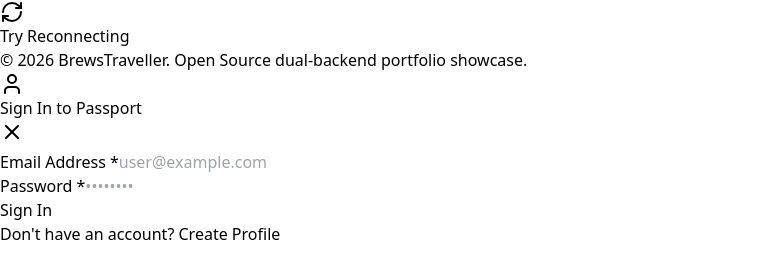
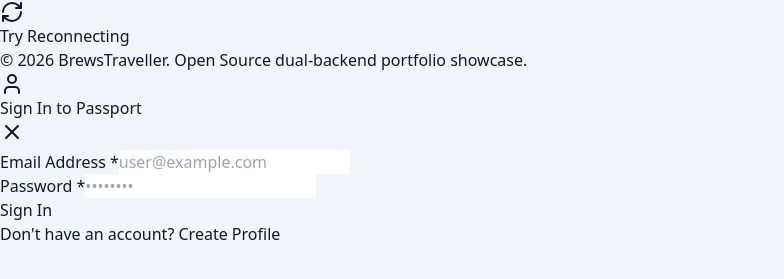
Before and after one commit to reganbp/brewstraveller, a Vue app in the folder frontend-vue/: page / in a window 1280 px wide. Both pictures are taken after a click on the button "Sign In". Shown: the part 445-724 px from the top of the page, without its empty margins (0-784 px from the left). Built offline with nearby package versions, Linux system fonts and the light colour scheme; no server answers.

Commit message:
UPDATE - css for dark mode

```diff
--- a/frontend-vue/index.html
+++ b/frontend-vue/index.html
@@ -6,7 +6,7 @@
     <meta name="viewport" content="width=device-width, initial-scale=1.0" />
     <title>BrewsTraveller - Portfolio Passport</title>
   </head>
-  <body class="bg-slate-50 text-slate-900 dark:bg-slate-950 dark:text-slate-100 min-h-screen transition-colors duration-300">
+  <body class="min-h-screen">
     <div id="app"></div>
     <script type="module" src="/src/main.ts"></script>
   </body>
--- a/frontend-vue/src/components/AuthModal.vue
+++ b/frontend-vue/src/components/AuthModal.vue
@@ -1,23 +1,23 @@
 <template>
   <Teleport to="body">
     <div v-if="isOpen" class="fixed inset-0 z-[9999] flex items-center justify-center p-4 bg-black/80 backdrop-blur-sm overflow-y-auto" @click.self="close">
-      <div class="relative w-full max-w-md my-auto bg-slate-900 border border-slate-700 rounded-2xl p-6 shadow-2xl max-h-[85vh] overflow-y-auto">
+      <div class="relative w-full max-w-md my-auto bg-white dark:bg-slate-900 border border-slate-200 dark:border-slate-700 rounded-2xl p-6 shadow-2xl max-h-[85vh] overflow-y-auto">
         <!-- Header -->
-        <div class="flex items-center justify-between border-b border-slate-800 pb-3 mb-4">
-          <h3 class="text-lg font-extrabold text-white flex items-center gap-2">
+        <div class="flex items-center justify-between border-b border-slate-100 dark:border-slate-800 pb-3 mb-4">
+          <h3 class="text-lg font-extrabold text-slate-900 dark:text-white flex items-center gap-2">
             <UserIcon class="h-5 w-5 text-amber-500" />
             {{ isRegister ? 'Create Passport Profile' : 'Sign In to Passport' }}
           </h3>
           <button
             @click="close"
-            class="rounded-lg p-1 text-slate-400 hover:bg-slate-800 hover:text-white transition-colors"
+            class="rounded-lg p-1 text-slate-400 hover:bg-slate-100 dark:hover:bg-slate-800 hover:text-slate-700 dark:hover:text-white transition-colors"
           >
             <X class="h-5 w-5" />
           </button>
         </div>
 
         <!-- Errors -->
-        <p v-if="errorMsg" class="mb-4 text-xs font-semibold text-rose-400 bg-rose-950/20 p-2.5 rounded-lg border border-rose-900/30 animate-pulse">
+        <p v-if="errorMsg" class="mb-4 text-xs font-semibold text-rose-600 dark:text-rose-400 bg-rose-50 dark:bg-rose-950/20 p-2.5 rounded-lg border border-rose-200 dark:border-rose-900/30 animate-pulse">
           ⚠ {{ errorMsg }}
         </p>
 
@@ -25,7 +25,7 @@
         <form @submit.prevent="handleSubmit">
           <!-- Full Name (Only for Register) -->
           <div v-if="isRegister" class="mb-4 space-y-1.5">
-            <label class="block text-xs font-bold text-slate-400 uppercase tracking-wider">
+            <label class="block text-xs font-bold text-slate-600 dark:text-slate-400 uppercase tracking-wider">
               Full Name <span class="text-rose-500">*</span>
             </label>
             <input
@@ -33,13 +33,13 @@
               type="text"
               required
               placeholder="e.g. John Doe"
-              class="w-full rounded-xl border border-slate-700 bg-slate-950 px-4 py-2.5 text-sm focus:border-amber-500 focus:outline-none text-white placeholder-slate-500"
+              class="w-full rounded-xl border border-slate-300 dark:border-slate-700 bg-slate-50 dark:bg-slate-950 px-4 py-2.5 text-sm focus:border-amber-500 focus:outline-none text-slate-900 dark:text-white placeholder-slate-400 dark:placeholder-slate-500"
             />
           </div>
 
           <!-- Email Address -->
           <div class="mb-4 space-y-1.5">
-            <label class="block text-xs font-bold text-slate-400 uppercase tracking-wider">
+            <label class="block text-xs font-bold text-slate-600 dark:text-slate-400 uppercase tracking-wider">
               Email Address <span class="text-rose-500">*</span>
             </label>
             <input
@@ -47,13 +47,13 @@
               type="email"
               required
               placeholder="user@example.com"
-              class="w-full rounded-xl border border-slate-700 bg-slate-950 px-4 py-2.5 text-sm focus:border-amber-500 focus:outline-none text-white placeholder-slate-500"
+              class="w-full rounded-xl border border-slate-300 dark:border-slate-700 bg-slate-50 dark:bg-slate-950 px-4 py-2.5 text-sm focus:border-amber-500 focus:outline-none text-slate-900 dark:text-white placeholder-slate-400 dark:placeholder-slate-500"
             />
           </div>
 
           <!-- Password -->
           <div class="mb-4 space-y-1.5">
-            <label class="block text-xs font-bold text-slate-400 uppercase tracking-wider">
+            <label class="block text-xs font-bold text-slate-600 dark:text-slate-400 uppercase tracking-wider">
               Password <span class="text-rose-500">*</span>
             </label>
             <input
@@ -61,13 +61,13 @@
               type="password"
               required
               placeholder="••••••••"
-              class="w-full rounded-xl border border-slate-700 bg-slate-950 px-4 py-2.5 text-sm focus:border-amber-500 focus:outline-none text-white placeholder-slate-500"
+              class="w-full rounded-xl border border-slate-300 dark:border-slate-700 bg-slate-50 dark:bg-slate-950 px-4 py-2.5 text-sm focus:border-amber-500 focus:outline-none text-slate-900 dark:text-white placeholder-slate-400 dark:placeholder-slate-500"
             />
           </div>
 
           <!-- Confirm Password (Only for Register) -->
           <div v-if="isRegister" class="mb-4 space-y-1.5">
-            <label class="block text-xs font-bold text-slate-400 uppercase tracking-wider">
+            <label class="block text-xs font-bold text-slate-600 dark:text-slate-400 uppercase tracking-wider">
               Confirm Password <span class="text-rose-500">*</span>
             </label>
             <input
@@ -75,7 +75,7 @@
               type="password"
               required
               placeholder="••••••••"
-              class="w-full rounded-xl border border-slate-700 bg-slate-950 px-4 py-2.5 text-sm focus:border-amber-500 focus:outline-none text-white placeholder-slate-500"
+              class="w-full rounded-xl border border-slate-300 dark:border-slate-700 bg-slate-50 dark:bg-slate-950 px-4 py-2.5 text-sm focus:border-amber-500 focus:outline-none text-slate-900 dark:text-white placeholder-slate-400 dark:placeholder-slate-500"
             />
           </div>
 
@@ -91,7 +91,7 @@
         </form>
 
         <!-- Toggle Links -->
-        <div class="border-t border-slate-800 pt-4 mt-4 text-center text-xs text-slate-400">
+        <div class="border-t border-slate-100 dark:border-slate-800 pt-4 mt-4 text-center text-xs text-slate-500 dark:text-slate-400">
           <span v-if="isRegister">Already have an account? </span>
           <span v-else>Don't have an account? </span>
           <button
--- a/frontend-vue/src/style.css
+++ b/frontend-vue/src/style.css
@@ -6,6 +6,6 @@
 
 @layer base {
   body {
-    @apply antialiased;
+    @apply bg-slate-100 text-slate-900 dark:bg-slate-950 dark:text-slate-100 transition-colors duration-200 antialiased;
   }
 }
```
